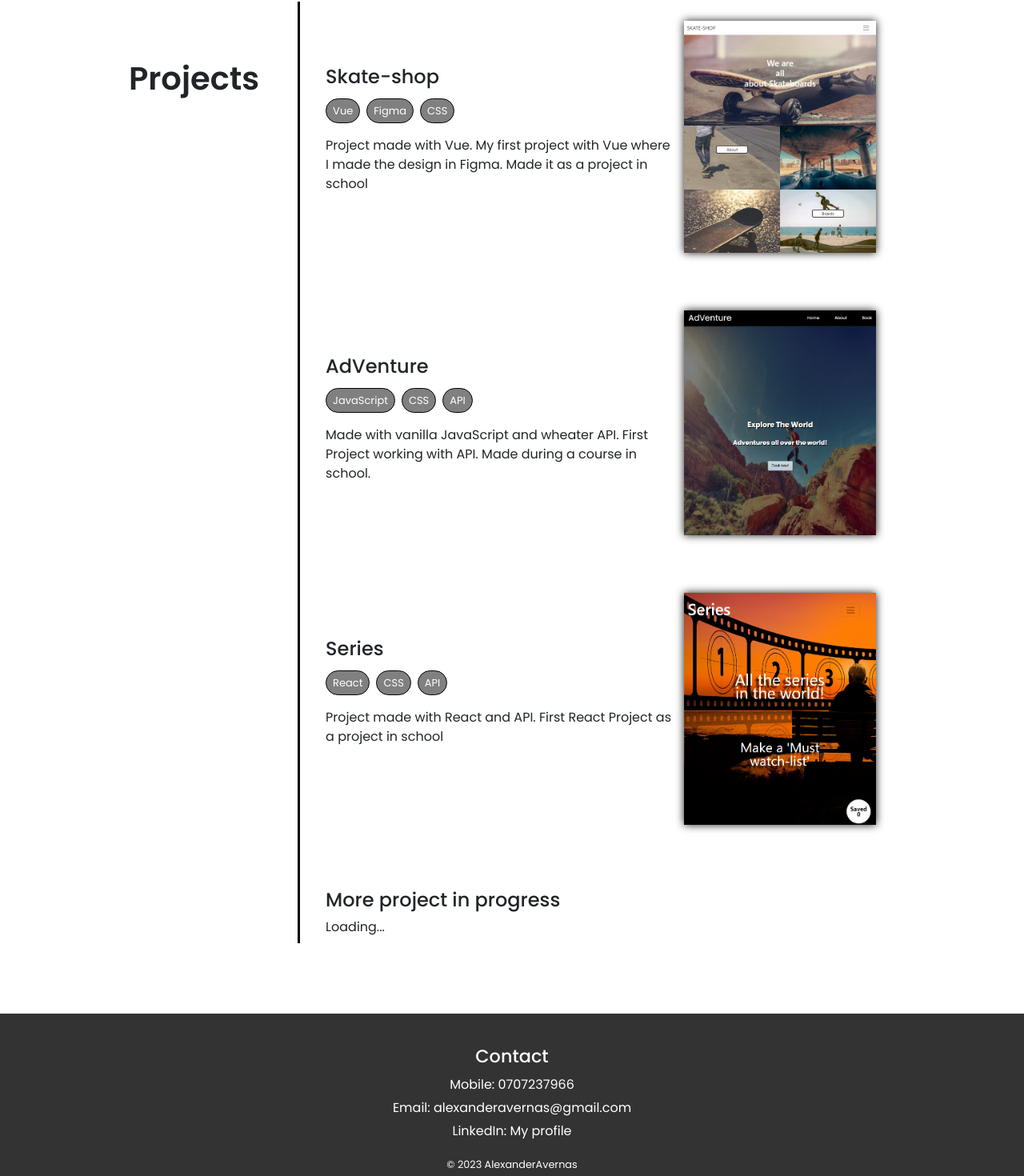
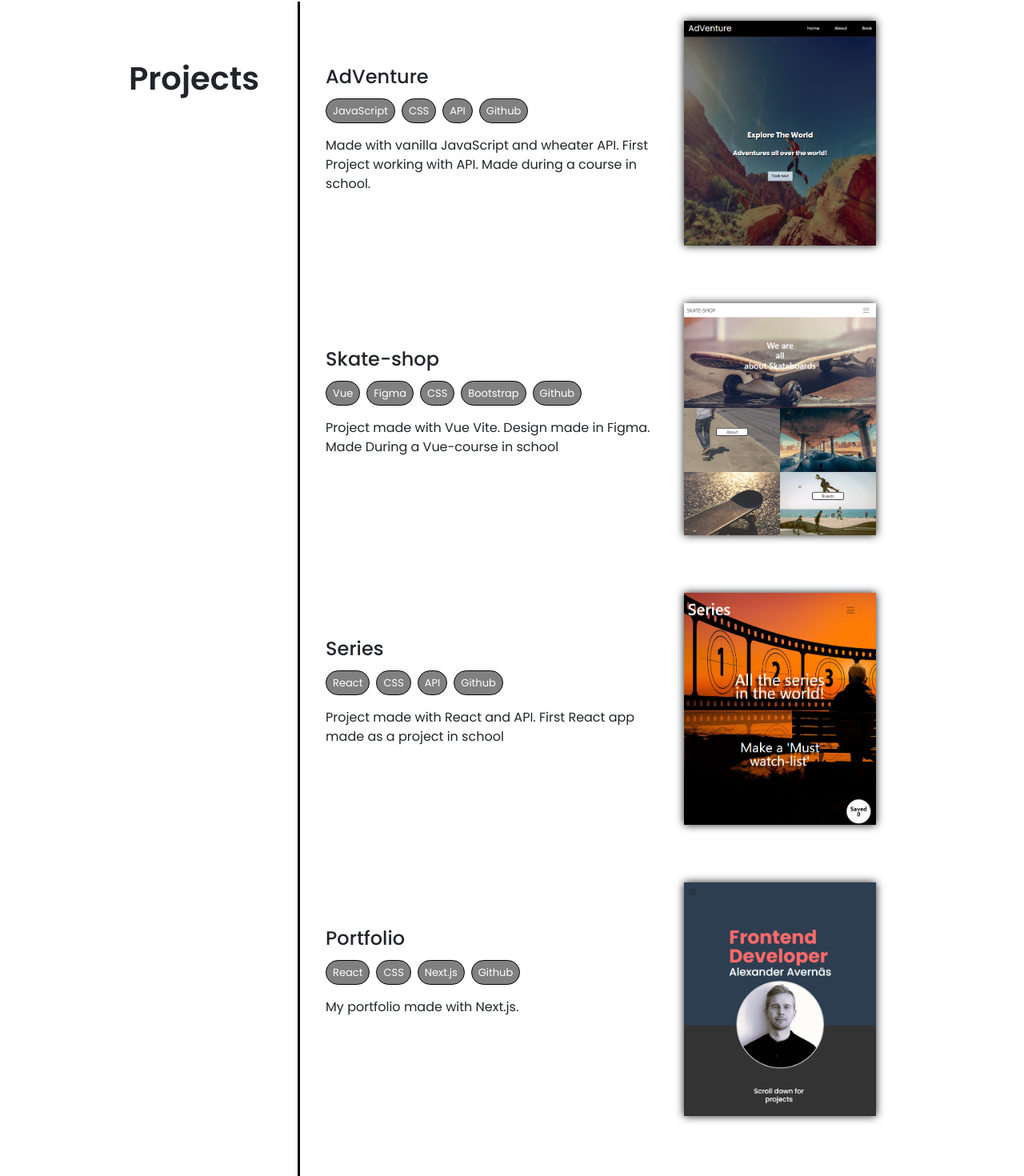
Before and after one commit to AlexanderAvernas/portfolio, a Next.js app: page / in a window 1280 px wide. Shown: the part 883-2353 px from the top of the page at 80% size. Built offline with nearby package versions, Linux system fonts and the light colour scheme.

Commit message:
Last Fixes

```diff
--- a/components/Hero.js
+++ b/components/Hero.js
@@ -136,6 +136,12 @@ const HeroImage = styled.img`
         right: 10.2vw;
         top: -1rem;
     }
+
+    @media (min-width: 1550px) {
+        width: 15rem;
+        right: 11.5vw;
+        top: -1rem;
+    }
 `
 
 const ImgHeader = styled.h2`
--- a/pages/index.js
+++ b/pages/index.js
@@ -18,28 +18,33 @@ export default function Home() {
                 <h1 className="prodjectHeader">Projects</h1>
                 <div className="ProjectInfocontainer">
                     <Prodjects
+                        image="images/JS.png"
+                        info="AdVenture"
+                        skills={['JavaScript', 'CSS', 'API','Github']}
+                        link="Made with vanilla JavaScript and wheater API. First Project working with API. Made during a course in school."
+                        projectLink="https://alexanderavernas.github.io/Js-Adventure-gh/"
+                    />
+                    <Prodjects
                         image="images/VueSmall.png"
                         info="Skate-shop"
-                        skills={["Vue", "Figma", "CSS"]}
-                        link="Project made with Vue. My first project with Vue where I made the design in Figma. Made it as a project in school"
+                        skills={['Vue', 'Figma', 'CSS', 'Bootstrap', 'Github']}
+                        link="Project made with Vue Vite. Design made in Figma. Made During a Vue-course in school"
                         projectLink="https://alexanderavernas.github.io/Skate-vue-gh/"
                     />
                     <Prodjects
-                        image="images/JS.png"
-                        info="AdVenture"
-                        skills={["JavaScript", "CSS", "API"]}
-                        link="Made with vanilla JavaScript and wheater API. First Project working with API. Made during a course in school."
-                        projectLink="https://alexanderavernas.github.io/Js-Adventure-gh/"
-                    />
-
-<Prodjects
                         image="images/ReactSeries.png"
                         info="Series"
-                        skills={["React", "CSS", "API"]}
-                        link="Project made with React and API. First React Project as a project in school"
+                        skills={['React', 'CSS', 'API','Github']}
+                        link="Project made with React and API. First React app made as a project in school"
                         projectLink="https://rad-kataifi-792c7a.netlify.app/"
                     />
+                     <Prodjects
+                        image="images/Port.png"
+                        info="Portfolio"
+                        skills={['React', 'CSS', 'Next.js', 'Github']}
+                        link="My portfolio made with Next.js. "
 
+                    />
                     <motion.div
                         ref={ref}
                         initial={{ opacity: 0, x: 100 }}
--- a/styles/globals.css
+++ b/styles/globals.css
@@ -173,7 +173,7 @@ body {
 .FooterContainer {
     background-color: #333333;
     color: #fff;
-    padding: 40px;
+    padding: 50px;
     text-align: center;
     margin-top: 3rem;
 
```
Also changed, not shown: public/images/Port.png (added).
